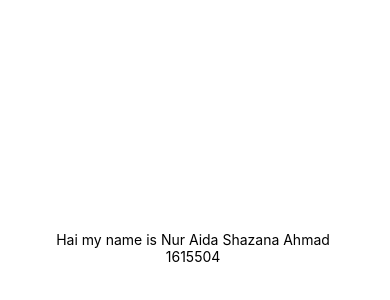
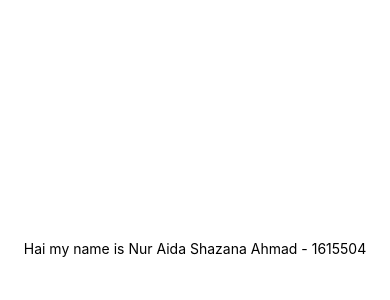
Before and after one commit to shazanaaida/HelloWorld, a React Native app: screen / in a window 390 px wide. Shown: the part 174-474 px from the top of the page. Built offline with nearby package versions, Linux system fonts and the light colour scheme.

Commit message:
Update App.js

```diff
--- a/App.js
+++ b/App.js
@@ -5,8 +5,8 @@ export default class App extends React.Component {
   render() {
     return (
       <View style={styles.container}>
-        <Text>Hai my name is Nur Aida Shazana Ahmad </Text>
-        <Text>1615504 </Text>
+        <Text>Hai my name is Nur Aida Shazana Ahmad - 1615504</Text>
+        <Text></Text>
       </View>
     );
   }
```
